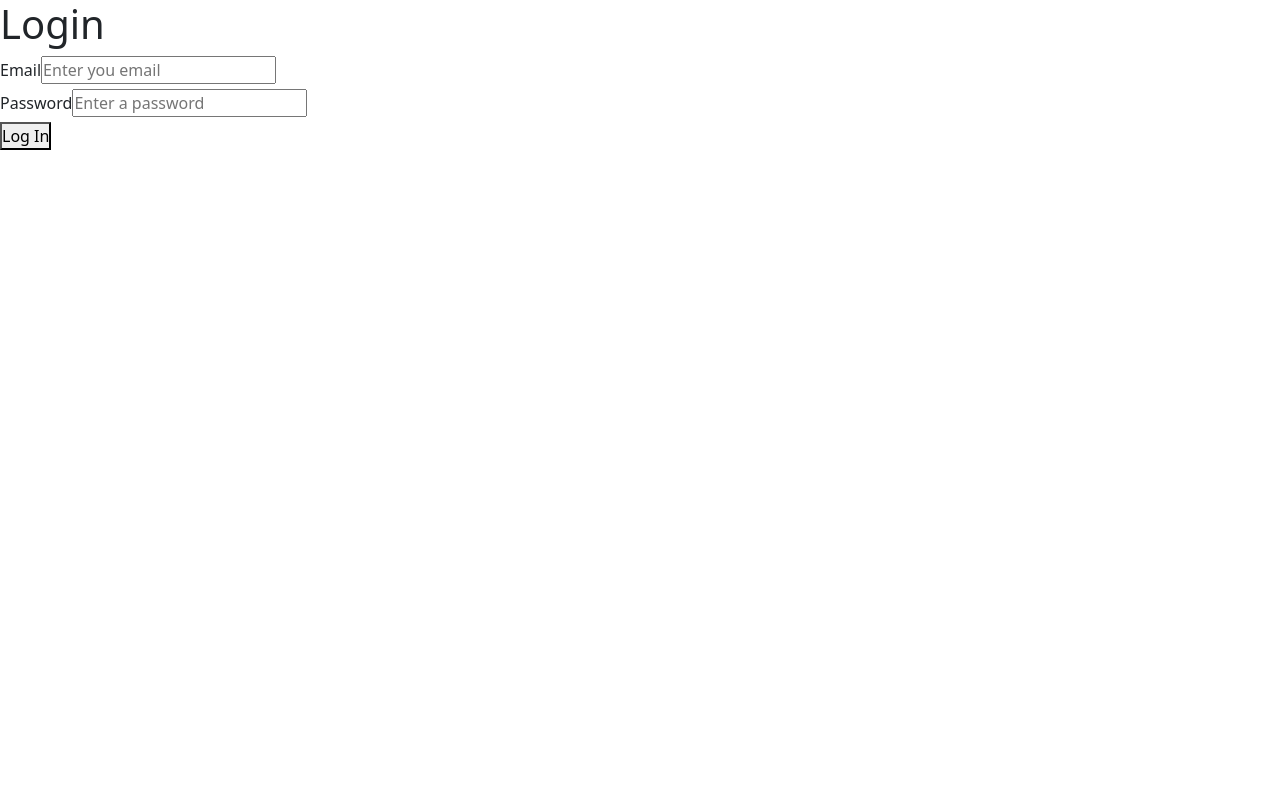
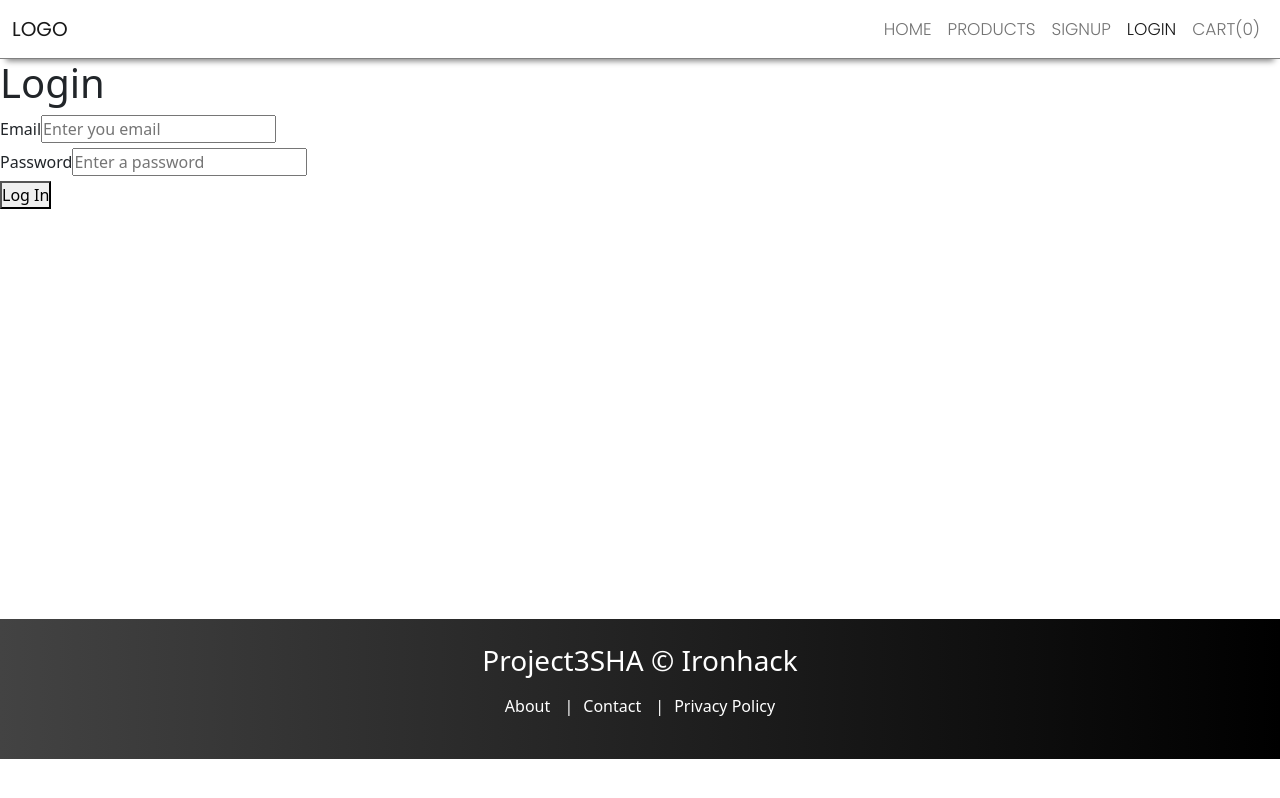
Before and after one commit to 89hars/projectm3-frontend, a React (Vite) app: page /login in a window 1280 px wide. Built offline with nearby package versions, Linux system fonts and the light colour scheme.

Commit message:
bootstrapin all pages

```diff
--- a/src/components/Header.jsx
+++ b/src/components/Header.jsx
@@ -28,7 +28,7 @@ function Header() {
                                 </NavLink>
                             </li>
                             <li className="nav-item">
-                                <NavLink to='/details' className="nav-link" >
+                                <NavLink to='/allproducts' className="nav-link" >
                                     Products
                                 </NavLink>
                             </li>
--- a/src/pages/AllProducts.jsx
+++ b/src/pages/AllProducts.jsx
@@ -8,7 +8,9 @@ const Allproducts = () => {
   // Define how to fetch data
   const fetchArtwork = async () => {
     try {
-      const response = await fetch(`${import.meta.env.VITE_BASE_API_URL}/details`);
+      const response = await fetch(
+        `${import.meta.env.VITE_BASE_API_URL}/details`
+      );
       if (response.status === 200) {
         const parsed = await response.json();
         setArtwork(parsed);
--- a/src/pages/DetailsPage.jsx
+++ b/src/pages/DetailsPage.jsx
@@ -29,7 +29,8 @@ const DetailsPage = () => {
     console.log(pieceOfArt)
   }, [pieceOfArt])
 
-  return pieceOfArt ? (<Layouts>
+  return pieceOfArt ? (
+  <Layouts>
     <>
       <h1>Details of {pieceOfArt.title}</h1>
       <h2>{ /* something coming from the model */} </h2>
--- a/src/pages/HomePage.jsx
+++ b/src/pages/HomePage.jsx
@@ -1,5 +1,11 @@
+import Layouts from "../components/Layouts";
+
 const HomePage = () => {
-  return <h1> Home HomePage </h1>;
+  return (
+    <Layouts>
+      <h1> Home HomePage </h1>
+    </Layouts>
+  );
 };
 
 export default HomePage;
--- a/src/pages/LoginPage.jsx
+++ b/src/pages/LoginPage.jsx
@@ -1,6 +1,8 @@
 import { useContext, useState } from "react";
 import { useNavigate } from "react-router-dom";
 import { SessionContext } from "../contexts/SessionContext";
+import Layouts from "../components/Layouts";
+
 
 const LoginPage = () => {
   const { setToken } = useContext(SessionContext);
@@ -23,6 +25,7 @@ const LoginPage = () => {
   };
 
   return (
+    <Layouts>
     <div>
       <h1>Login </h1>
       <form onSubmit={handleSubmit}>
@@ -50,6 +53,7 @@ const LoginPage = () => {
         <button type="submit">Log In </button>
       </form>
     </div>
+    </Layouts>
   );
 };
 
--- a/src/pages/SignupPage.jsx
+++ b/src/pages/SignupPage.jsx
@@ -21,6 +21,7 @@ const SignupPage = () => {
   };
 
   return (
+    <Layouts>
     <div>
       <h1>Signup </h1>
       <form onSubmit={handleSubmit}>
@@ -48,6 +49,7 @@ const SignupPage = () => {
         <button type="submit">Create your account </button>
       </form>
     </div>
+    </Layouts>
   );
 };
 export default SignupPage;
```
